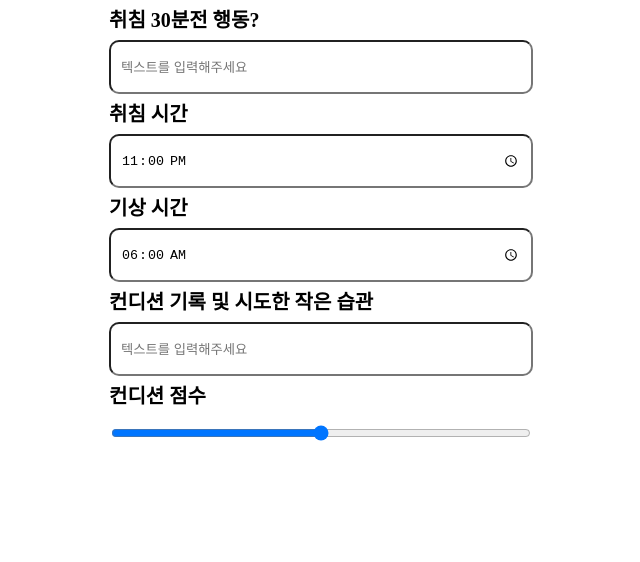
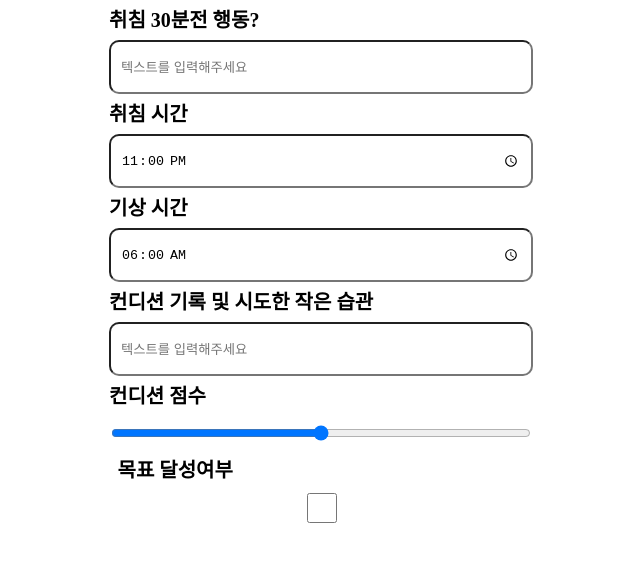
Before and after one commit to kw0n0/Better-Morning, a React (Vite) app in the folder client/: page /form in a window 1280 px wide. Shown: the top 562 px of the page, without its empty margins (319-959 px from the left). Built offline with nearby package versions, Linux system fonts and the light colour scheme.

Commit message:
feat: mock 데이터로 테스트

```diff
--- a/client/src/pages/form/index.tsx
+++ b/client/src/pages/form/index.tsx
@@ -3,6 +3,7 @@ import { css } from '@emotion/react';
 import TextInput from '../../common/components/TextInput';
 import TimeInput from '../../common/components/TimeInput';
 import RangeInput from '../../common/components/RangeInput';
+import CheckboxInput from '../../common/components/CheckboxInput';
 
 function Form() {
   const SERVER_DATA = [
@@ -11,6 +12,7 @@ function Form() {
     { id: 2, type: 'time', title: '기상 시간', defaultValue: '06:00' },
     { id: 3, type: 'text', title: '컨디션 기록 및 시도한 작은 습관' },
     { id: 4, type: 'range', title: '컨디션 점수', defaultValue: '5' },
+    { id: 5, type: 'checkbox', title: '목표 달성여부' },
   ];
 
   return (
@@ -60,6 +62,18 @@ function Form() {
             />
           );
         }
+
+        if (item.type === 'checkbox') {
+          return (
+            <CheckboxInput
+              key={item.id}
+              id={`${item.id}`}
+              width={400}
+              height={30}
+              title={item.title}
+            />
+          );
+        }
       })}
     </form>
   );
```
